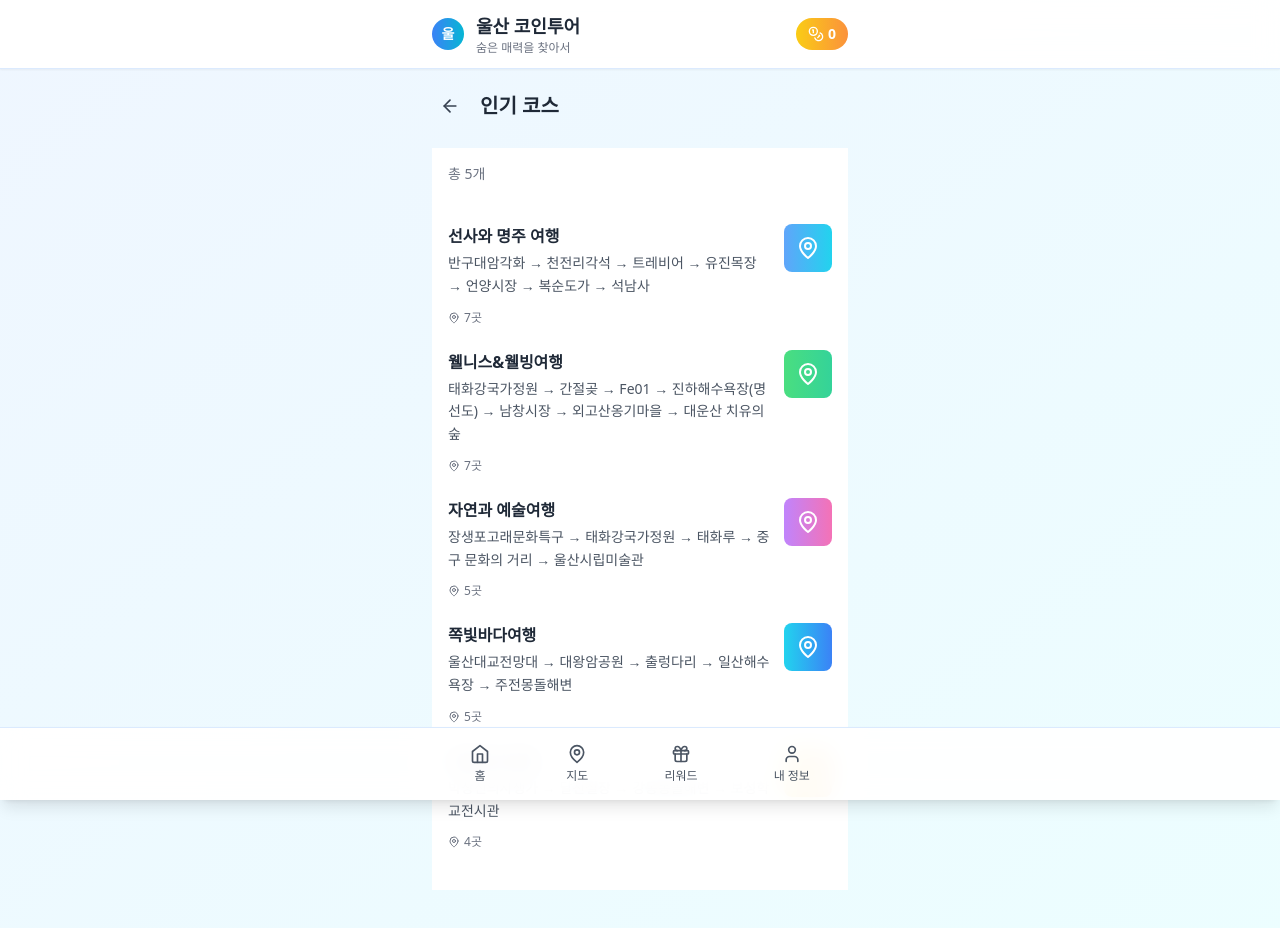
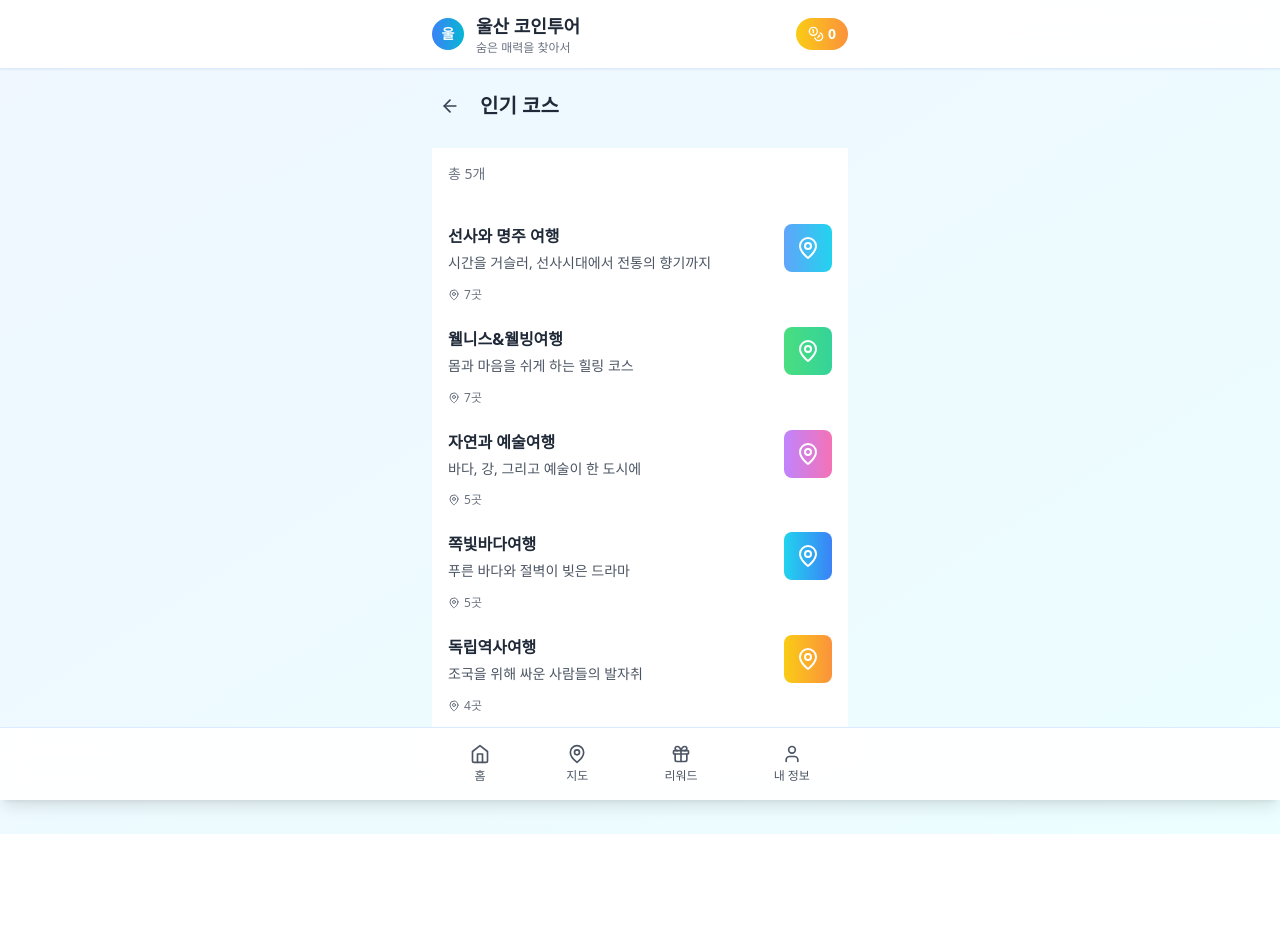
Before and after one commit to GoblinRoad/ulsan_proto_next, a React (Vite) app: page /popular in a window 1280 px wide. Shown: the top 928 px of the page. After the commit the page ends 834 px from the top, so only its background shows below. Built offline with nearby package versions, Linux system fonts and the light colour scheme.

Commit message:
feat: 상세 페이지 로딩 시 스피너 추가

```diff
--- a/src/pages/Home/components/RecommendedCourses.tsx
+++ b/src/pages/Home/components/RecommendedCourses.tsx
@@ -7,7 +7,7 @@ const RecommendedCourses: React.FC = () => {
   const courses = popularCourses.slice(0, 3).map(c => ({
     id: c.id,
     name: c.name,
-    description: c.items.join(' → '),
+    description: c.description,
     duration: c.duration,
     spots: c.items.length,
     color: c.color
--- a/src/pages/PopularCourses/PopularCourseDetail.tsx
+++ b/src/pages/PopularCourses/PopularCourseDetail.tsx
@@ -1,7 +1,7 @@
 import React, { useEffect, useMemo, useState } from 'react';
 import { useParams, useNavigate } from 'react-router-dom';
 import { popularCourses } from './courses';
-import { ArrowLeft, MapPin, Clock } from 'lucide-react';
+import { ArrowLeft, MapPin, Clock, Loader2 } from 'lucide-react';
 import KakaoMap from '../../components/Map/KakaoMap';
 import { fetchKakaoDirections, fetchKakaoCarDirections, formatDurationHM } from '../../services/kakaoNavi';
 import { getCourseSpotsInfoWithCache, CourseSpotInfo } from '../../services/courseSpotService';
@@ -169,9 +169,30 @@ const PopularCourseDetail: React.FC = () => {
         <button onClick={() => navigate(-1)} className="p-2 rounded-lg hover:bg-gray-100">
           <ArrowLeft className="w-5 h-5 text-gray-700" />
         </button>
+        {loading ? (
+          <div className="flex-1">
+            <div className="h-6 bg-gray-200 animate-pulse rounded mb-2 w-48"></div>
+            <div className="h-4 bg-gray-200 animate-pulse rounded w-32"></div>
+          </div>
+        ) : (
+          <div>
             <h2 className="text-xl font-bold text-gray-800">{course.name}</h2>
+            <p className="text-sm text-gray-600 mt-1">{course.description}</p>
+          </div>
+        )}
       </div>
 
+      {loading ? (
+        <div className="w-full rounded-xl border border-gray-100 bg-gray-50" style={{ height: 260 }}>
+          <div className="w-full h-full flex items-center justify-center">
+            <div className="text-center">
+              <Loader2 className="w-12 h-12 text-blue-500 mx-auto mb-4 animate-spin" />
+              <h3 className="text-lg font-semibold text-gray-600 mb-2">코스 정보 로딩 중...</h3>
+              <p className="text-gray-500 text-sm">울산 관광지 데이터를 가져오고 있습니다</p>
+            </div>
+          </div>
+        </div>
+      ) : (
         <div className="w-full rounded-xl overflow-hidden border border-gray-100 bg-gray-50" style={{ height: 260 }}>
           <div id="kakao-map-container" ref={undefined} />
           <KakaoMap
@@ -182,6 +203,7 @@ const PopularCourseDetail: React.FC = () => {
             showOrder
           />
         </div>
+      )}
 
       <div className="bg-white rounded-xl p-4 shadow-sm border border-gray-100">
         <div className="flex items-center justify-between mb-4">
@@ -193,6 +215,22 @@ const PopularCourseDetail: React.FC = () => {
             <MapPin className="w-5 h-5 text-white" />
           </div>
         </div>
+
+        {loading ? (
+          <div className="mb-6 p-4 bg-gray-50 rounded-lg">
+            <div className="h-4 bg-gray-200 animate-pulse rounded mb-2 w-24"></div>
+            <div className="space-y-2">
+              <div className="h-3 bg-gray-200 animate-pulse rounded"></div>
+              <div className="h-3 bg-gray-200 animate-pulse rounded"></div>
+              <div className="h-3 bg-gray-200 animate-pulse rounded w-3/4"></div>
+            </div>
+          </div>
+        ) : (
+          <div className="mb-6 p-4 bg-gray-50 rounded-lg">
+            <h3 className="font-semibold text-gray-800 mb-2">코스 소개</h3>
+            <p className="text-sm text-gray-700 leading-relaxed">{course.detailedDescription}</p>
+          </div>
+        )}
 
 
 
--- a/src/pages/PopularCourses/PopularCourses.tsx
+++ b/src/pages/PopularCourses/PopularCourses.tsx
@@ -8,7 +8,7 @@ const PopularCourses: React.FC = () => {
   const courses = popularCourses.map(c => ({
     id: c.id,
     name: c.name,
-    description: c.items.join(' → '),
+    description: c.description,
     duration: c.duration,
     spots: c.items.length,
     color: c.color
--- a/src/pages/PopularCourses/courses.ts
+++ b/src/pages/PopularCourses/courses.ts
@@ -4,6 +4,8 @@ export interface CourseInfo {
   items: string[];
   duration: string;
   color: string; // tailwind gradient colors
+  description: string; // 코스 소개 문구
+  detailedDescription: string; // 상세 소개 문구
 }
 
 export const popularCourses: CourseInfo[] = [
@@ -12,34 +14,44 @@ export const popularCourses: CourseInfo[] = [
     name: '선사와 명주 여행',
     items: ['반구대암각화', '천전리각석', '트레비어', '유진목장', '언양시장', '복순도가', '석남사'],
     duration: '전일',
-    color: 'from-blue-400 to-cyan-400'
+    color: 'from-blue-400 to-cyan-400',
+    description: '시간을 거슬러, 선사시대에서 전통의 향기까지',
+    detailedDescription: '선사시대의 숨결이 깃든 반구대암각화와 천전리각석에서 여행은 시작됩니다. 섬세한 돌그림 앞에서 인류의 발자취를 느끼시고, 언양의 트레비어와 유진목장에서 여유를 즐겨보세요. 언양시장에서는 사람 사는 냄새를, 복순도가에서는 전통 술의 깊은 향을, 석남사에서는 고즈넉한 사찰의 평온함을 만나며 하루를 완성하실 수 있습니다.'
   },
   {
     id: 2,
     name: '웰니스&웰빙여행',
     items: ['태화강국가정원', '간절곶', 'Fe01', '진하해수욕장(명선도)', '남창시장', '외고산옹기마을', '대운산 치유의 숲'],
     duration: '전일',
-    color: 'from-green-400 to-emerald-400'
+    color: 'from-green-400 to-emerald-400',
+    description: '몸과 마음을 쉬게 하는 힐링 코스',
+    detailedDescription: '태화강국가정원에서 싱그러운 강변 산책을 즐기시고, 간절곶에서 해안 절경과 함께 탁 트인 바다를 마주하세요. 감각적인 공간 Fe01에서 커피 한 잔의 여유를, 진하해수욕장에서 바람을, 남창시장에서 향토 음식을 맛보실 수 있습니다. 외고산옹기마을의 소박한 흙 냄새와 대운산 치유의 숲에서의 깊은 숨은 온전히 회복의 시간을 선사할 것입니다.'
   },
   {
     id: 3,
     name: '자연과 예술여행',
     items: ['장생포고래문화특구', '태화강국가정원', '태화루', '중구 문화의 거리', '울산시립미술관'],
     duration: '반일',
-    color: 'from-purple-400 to-pink-400'
+    color: 'from-purple-400 to-pink-400',
+    description: '바다, 강, 그리고 예술이 한 도시에',
+    detailedDescription: '장생포고래문화특구에서 고래의 역사와 바다의 이야기를 만나시고, 태화강국가정원과 태화루에서 강과 도심의 조화를 느껴보세요. 중구 문화의 거리를 거닐며 벽화와 아트샵을 구경하시고, 울산시립미술관에서 현대미술의 감각적인 세계로 빠져드는 순간, 울산이 단순한 산업도시가 아님을 깨닫게 되실 것입니다.'
   },
   {
     id: 4,
     name: '쪽빛바다여행',
     items: ['울산대교전망대', '대왕암공원', '출렁다리', '일산해수욕장', '주전몽돌해변'],
     duration: '반일',
-    color: 'from-cyan-400 to-blue-500'
+    color: 'from-cyan-400 to-blue-500',
+    description: '푸른 바다와 절벽이 빚은 드라마',
+    detailedDescription: '울산대교전망대에서 도시와 바다가 어우러진 장관을 내려다보시고, 대왕암공원에서 소나무 숲길과 바위 절경을 즐기세요. 출렁다리에서 아찔한 스릴을 느끼신 후, 일산해수욕장과 주전몽돌해변에서 발끝으로 전해지는 시원한 파도 소리에 귀 기울여 보시기 바랍니다.'
   },
   {
     id: 5,
     name: '독립역사여행',
     items: ['박상진의사생가', '달천철장', '강동몽돌해변', '보성학교전시관'],
     duration: '반일',
-    color: 'from-yellow-400 to-orange-400'
+    color: 'from-yellow-400 to-orange-400',
+    description: '조국을 위해 싸운 사람들의 발자취',
+    detailedDescription: '박상진 의사의 생가에서 독립운동가의 삶을 느끼시고, 달천철장에서 산업과 역사 이야기를 들어보세요. 강동몽돌해변에서 고요한 바다의 힘을 느끼시고, 보성학교전시관에서 학생들이 꿈꾼 자유와 나라 사랑의 정신을 되새기며 여행을 마무리하실 수 있습니다.'
   }
 ];
```
Lines whose indentation alone changed are shown as unchanged.
